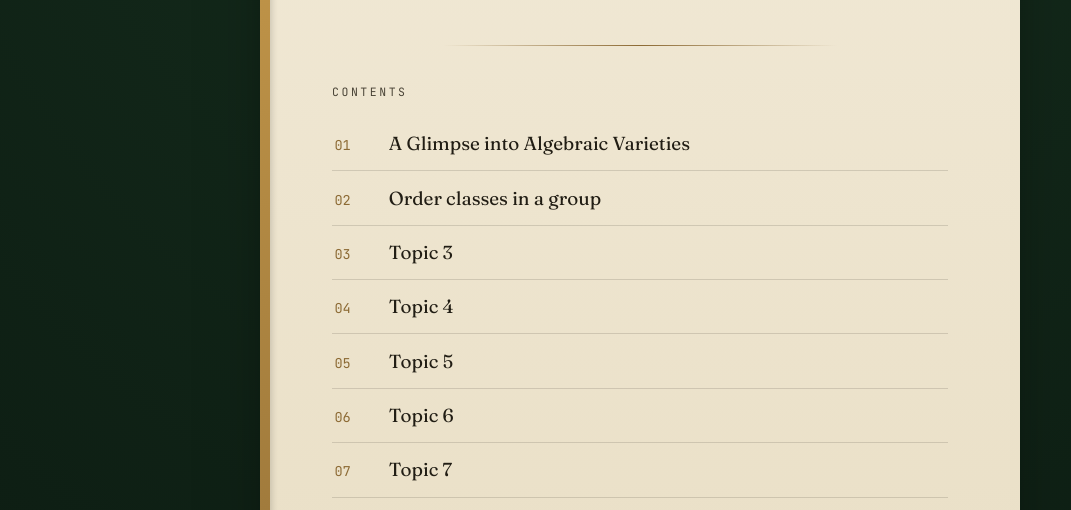
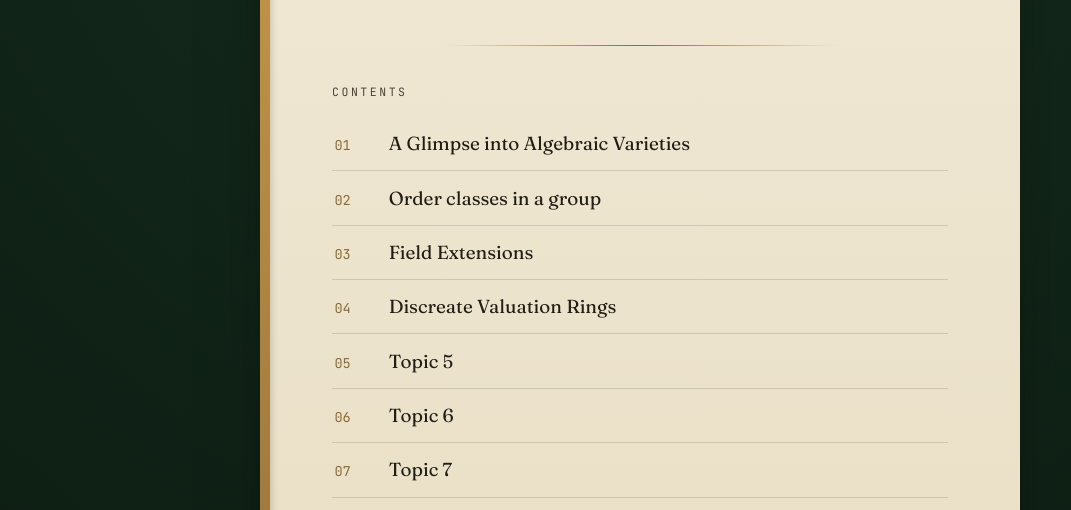
Before and after one commit to satya8118/GA, a plain HTML site: page index.html in a window 1280 px wide. Shown: the part 273-783 px from the top of the page, without its empty margins (0-1071 px from the left). Drawn offline with Linux system fonts and the light colour scheme.

Commit message:
Update index.html

```diff
--- a/index.html
+++ b/index.html
@@ -265,8 +265,8 @@
     <ol class="toc">
       <li><a href="AV.html"><span class="num">01</span><span class="title">A Glimpse into Algebraic Varieties</span><span class="arrow">→</span></a></li>
       <li><a href="OC.html"><span class="num">02</span><span class="title">Order classes in a group</span><span class="arrow">→</span></a></li>
-      <li><a href="topic-3.html"><span class="num">03</span><span class="title">Topic 3</span><span class="arrow">→</span></a></li>
-      <li><a href="topic-4.html"><span class="num">04</span><span class="title">Topic 4</span><span class="arrow">→</span></a></li>
+      <li><a href="FE.html"><span class="num">03</span><span class="title">Field Extensions</span><span class="arrow">→</span></a></li>
+      <li><a href="DVR.html"><span class="num">04</span><span class="title">Discreate Valuation Rings</span><span class="arrow">→</span></a></li>
       <li><a href="topic-5.html"><span class="num">05</span><span class="title">Topic 5</span><span class="arrow">→</span></a></li>
       <li><a href="topic-6.html"><span class="num">06</span><span class="title">Topic 6</span><span class="arrow">→</span></a></li>
       <li><a href="topic-7.html"><span class="num">07</span><span class="title">Topic 7</span><span class="arrow">→</span></a></li>
```
